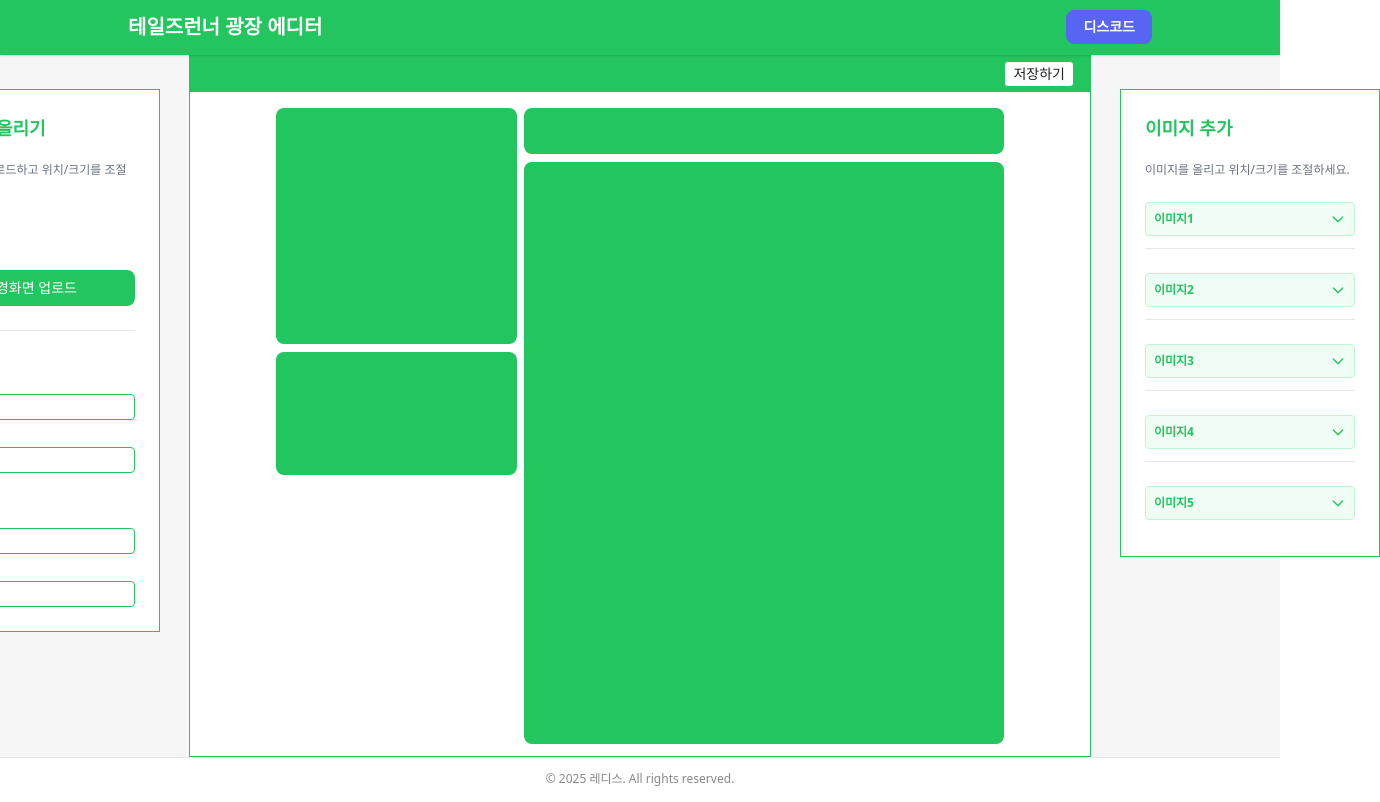
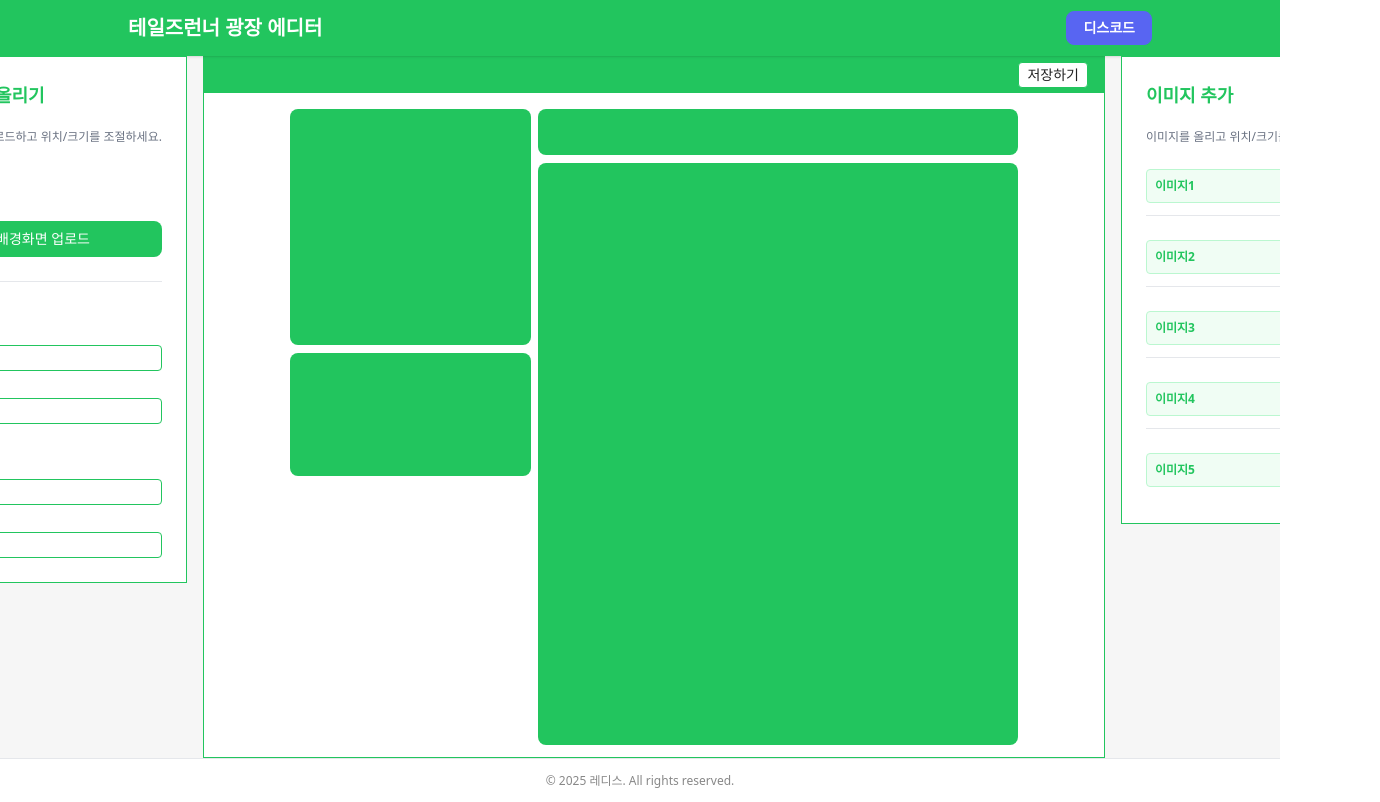
Before and after one commit to openmpy/tr-editor, a React (Vite) app in the folder client/: page / in a window 1280 px wide. Shown: the whole page, 1380 px wide, since content can reach past the window. Built offline with nearby package versions, Linux system fonts and the light colour scheme.

Commit message:
fix: 버그 수정

```diff
--- a/client/src/App.jsx
+++ b/client/src/App.jsx
@@ -127,9 +127,9 @@ function App() {
   };
 
   return (
-    <div className="w-screen h-screen flex flex-col bg-[#f6f6f6] relative">
+    <div className="min-h-screen w-full flex flex-col bg-[#f6f6f6] relative overflow-x-hidden">
       {/* 헤더 */}
-      <header className="w-full h-[56px] bg-[#22c55e] flex items-center px-32 text-white text-xl font-bold shadow-sm z-10 justify-between">
+      <header className="w-full min-w-0 h-[56px] bg-[#22c55e] flex items-center px-4 md:px-32 text-white text-xl font-bold shadow-sm z-10 justify-between">
         <span>테일즈런너 광장 에디터</span>
         <a
           href="https://discord.gg/gejJjkvFpq"
@@ -140,9 +140,10 @@ function App() {
           디스코드
         </a>
       </header>
-      <div className="flex-1 flex justify-center items-center relative bg-[#f6f6f6]">
-        {/* 배경 올리기 패널 - 캔버스 바로 왼쪽에 absolute로 띄움 (헤더 하단과 수직 정렬) */}
-        <div className="absolute right-1/2 mr-[480px] top-[34px] flex flex-col items-end">
+      <div className="flex-1 flex flex-col items-center justify-center relative bg-[#f6f6f6] px-2 w-full min-w-0">
+        <div className="flex flex-col lg:flex-row items-start justify-center w-full max-w-[1400px] mx-auto gap-4">
+          {/* 배경 올리기 패널 - 왼쪽 */}
+          <div className="order-2 lg:order-1 w-full lg:w-auto flex-shrink-0 lg:static relative z-20 mb-4 lg:mb-0">
             <div className="bg-white border border-[#22c55e] p-6 min-w-[260px] flex flex-col gap-4">
               <div className="text-lg font-bold text-[#22c55e] mb-1">
                 배경화면 올리기
@@ -249,9 +250,9 @@ function App() {
               </div>
             </div>
           </div>
-        {/* 캔버스 영역: 화면 정중앙 */}
-        <div className="mx-auto">
-          <div className="w-[902px] h-[702px] overflow-hidden border border-[#22c55e] bg-white flex flex-col">
+          {/* 캔버스 영역: 중앙 */}
+          <div className="order-1 lg:order-2 w-full max-w-[902px] mx-auto flex-shrink-0">
+            <div className="w-full h-[702px] overflow-hidden border border-[#22c55e] bg-white flex flex-col">
               <div className="w-full h-[36px] bg-[#22c55e] flex items-center justify-end pr-4">
                 <button
                   onClick={handleCapture}
@@ -372,8 +373,8 @@ function App() {
               </div>
             </div>
           </div>
-        {/* 위젯 패널 - 캔버스 바로 오른쪽에 absolute로 띄움 (헤더 하단과 수직 정렬) */}
-        <div className="absolute left-1/2 ml-[480px] top-[34px] flex flex-col items-start">
+          {/* 위젯 패널 - 오른쪽 */}
+          <div className="order-3 w-full lg:w-auto flex-shrink-0 lg:static relative z-20">
             <div className="bg-white border border-[#22c55e] p-6 min-w-[260px] flex flex-col gap-4 max-h-[80vh] overflow-y-auto">
               <div className="text-lg font-bold text-[#22c55e] mb-1">
                 이미지 추가
@@ -392,7 +393,9 @@ function App() {
                       setWidgetOpenIdx(widgetOpenIdx === idx ? null : idx)
                     }
                     className={`w-full flex items-center justify-between px-2 py-2 rounded bg-[#f0fdf4] border border-[#bbf7d0] text-xs font-semibold mb-1 ${
-                    widgetOpenIdx === idx ? "text-[#16a34a]" : "text-[#22c55e]"
+                      widgetOpenIdx === idx
+                        ? "text-[#16a34a]"
+                        : "text-[#22c55e]"
                     }`}
                   >
                     <span>
@@ -503,8 +506,9 @@ function App() {
             </div>
           </div>
         </div>
+      </div>
       {/* 푸터 */}
-      <footer className="w-full h-[44px] bg-white flex items-center justify-center text-xs text-[#888] font-medium z-10 border-t border-[#e5e7eb]">
+      <footer className="w-full min-w-0 h-[44px] bg-white flex items-center justify-center text-xs text-[#888] font-medium z-10 border-t border-[#e5e7eb]">
         © 2025 레디스. All rights reserved.
       </footer>
     </div>
```
Lines whose indentation alone changed are shown as unchanged.
